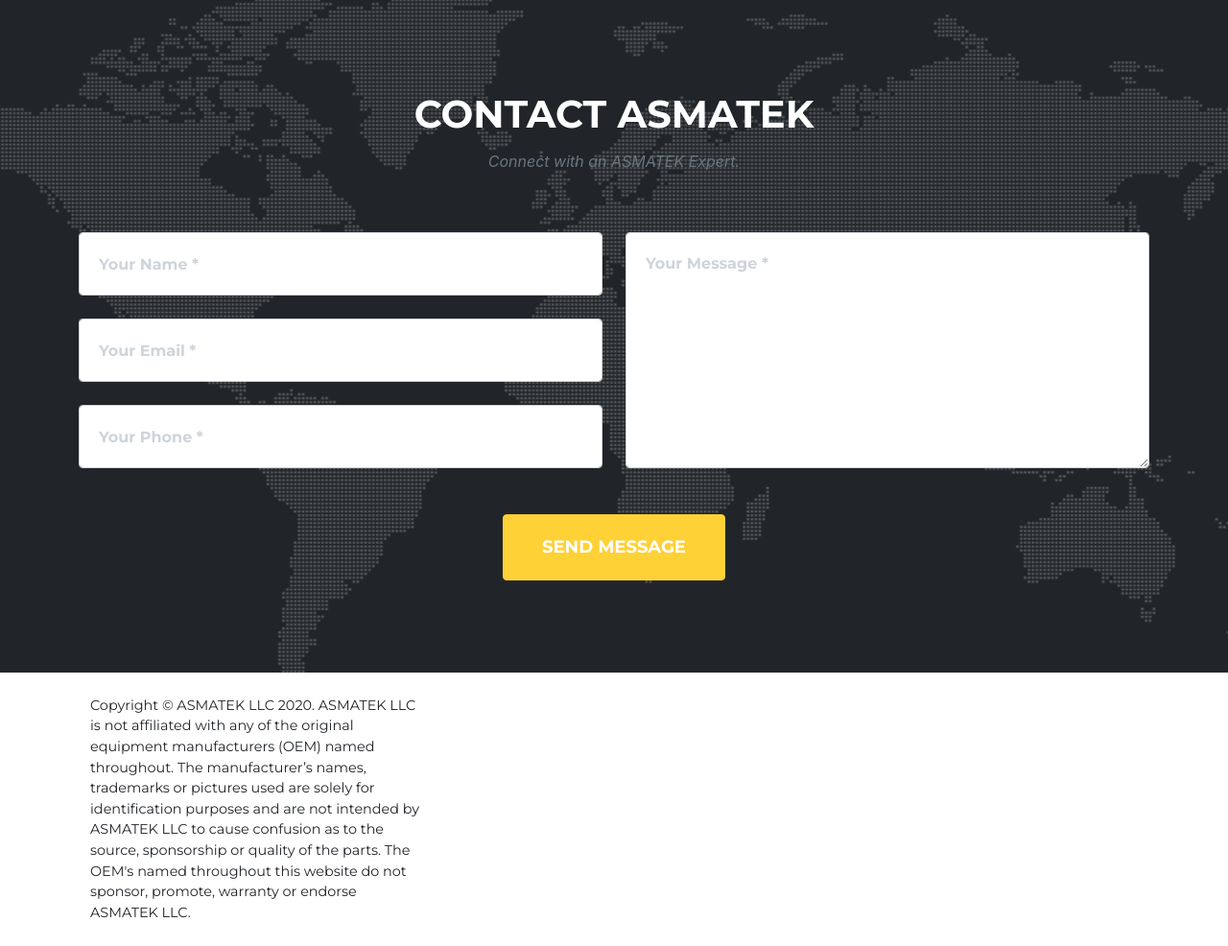
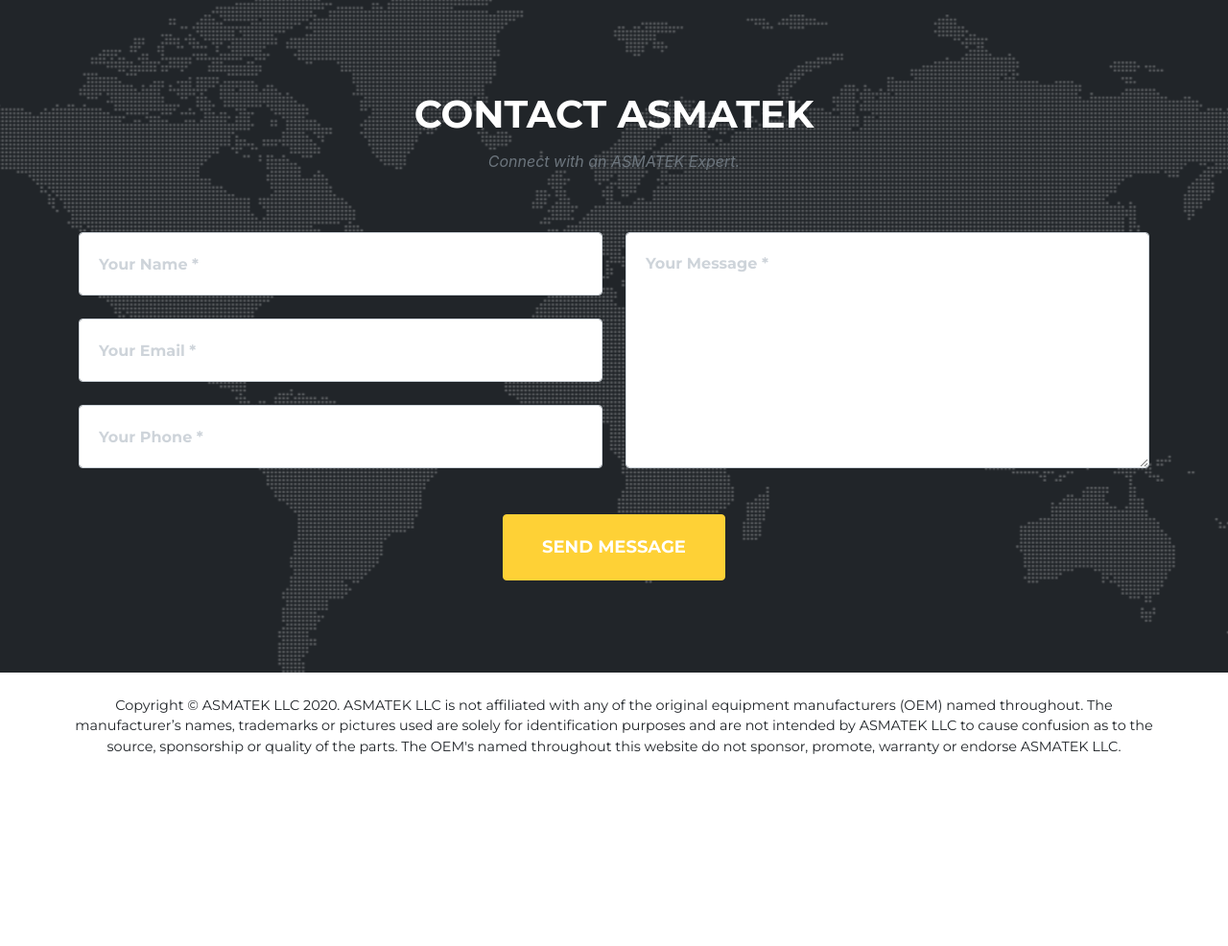
Before and after one commit to asmatek/asmatek_site, a Django app: page / in a window 1280 px wide. Shown: the part 3764-4750 px from the top of the page at 96% size. After the commit the page ends 4550 px from the top, so only its background shows below. Run offline with Django 3.2, Linux system fonts and the light colour scheme; some libraries are stand-ins or nearby versions; some web fonts are replaced.

Commit message:
changed text alignment from left to center

```diff
--- a/website/templates/website/index.html
+++ b/website/templates/website/index.html
@@ -342,7 +342,7 @@
         <footer class="footer py-4">
             <div class="container">
                 <!--<div class="row align-items-center">-->
-                <div class="col-lg-4 text-lg-left">Copyright © ASMATEK LLC 2020. ASMATEK LLC is not affiliated with any of the original equipment manufacturers (OEM) named throughout. The manufacturer’s names, trademarks or pictures used are solely for identification purposes and are not intended by ASMATEK LLC to cause confusion as to the source, sponsorship or quality of the parts. The OEM's named throughout this website do not sponsor, promote, warranty or endorse ASMATEK LLC.</div>
+                <div class="row align-items-center">Copyright © ASMATEK LLC 2020. ASMATEK LLC is not affiliated with any of the original equipment manufacturers (OEM) named throughout. The manufacturer’s names, trademarks or pictures used are solely for identification purposes and are not intended by ASMATEK LLC to cause confusion as to the source, sponsorship or quality of the parts. The OEM's named throughout this website do not sponsor, promote, warranty or endorse ASMATEK LLC.</div>
                     <!--<div class="col-lg-4 my-3 my-lg-0">
                         <a class="btn btn-dark btn-social mx-2" href="#!"><i class="fab fa-twitter"></i></a>
                         <a class="btn btn-dark btn-social mx-2" href="#!"><i class="fab fa-facebook-f"></i></a>
```
Also changed, not shown: static/assets/img/portfolio/original/01-full.jpg (deleted), static/assets/img/portfolio/original/01-thumbnail.jpg (deleted), static/assets/img/portfolio/original/02-full.jpg (deleted), static/assets/img/portfolio/original/02-thumbnail.jpg (deleted), static/assets/img/portfolio/original/03-full.jpg (deleted), static/assets/img/portfolio/original/03-thumbnail.jpg (deleted), static/assets/img/portfolio/original/04-full.jpg (deleted), static/assets/img/portfolio/original/04-thumbnail.jpg (deleted), static/assets/img/portfolio/original/05-full.jpg (deleted), static/assets/img/portfolio/original/05-thumbnail.jpg (deleted), static/assets/img/portfolio/original/06-full.jpg (deleted), static/assets/img/portfolio/original/06-thumbnail.jpg (deleted), static/assets/img/portfolio/original/06-thumbnail400by200.jpg (deleted), static/assets/img/portfolio/original/original1.jpg (deleted), 5 more files.
